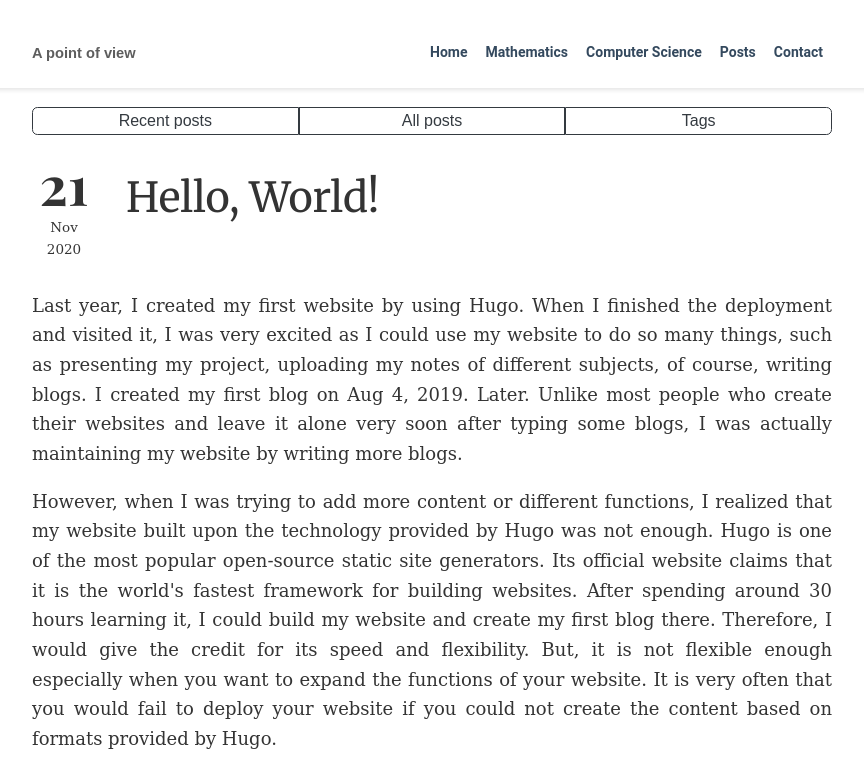
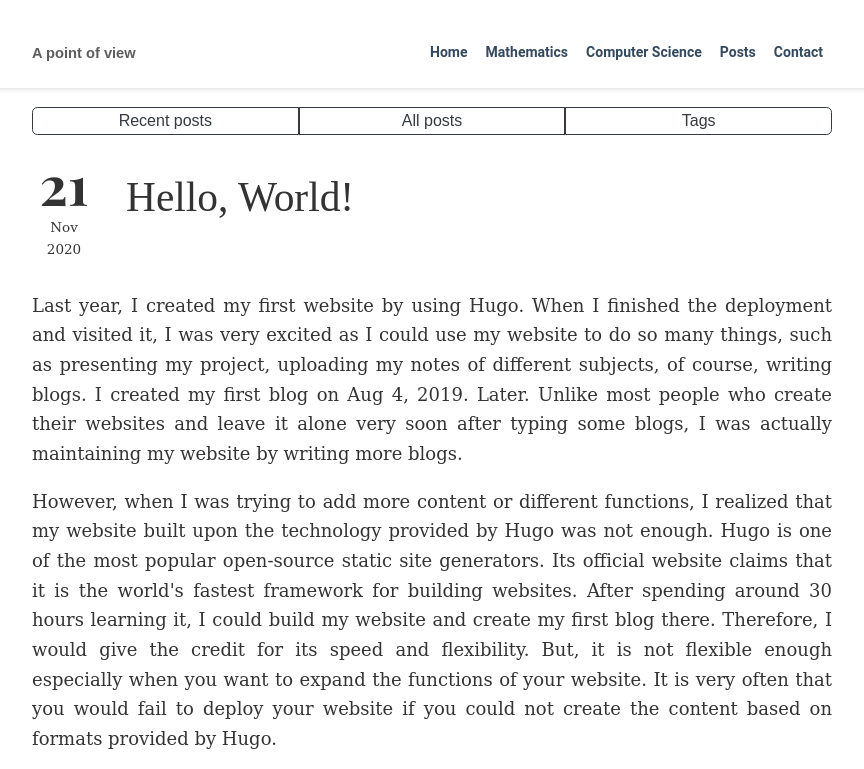
Before and after one commit to Michael-yunfei/Michael-yunfei.github.io, a plain HTML site: page posts/Nov2020/helloworld.html in a window 1280 px wide. Shown: the top 769 px of the page, without its empty margins (208-1072 px from the left). Drawn offline with nearby package versions, Linux system fonts and the light colour scheme.

Commit message:
delete google fonts

```diff
--- a/css/post.css
+++ b/css/post.css
@@ -1,6 +1,3 @@
-@import url('https://fonts.googleapis.com/css2?family=Inter:wght@400;500&display=swap');
-@import url('https://fonts.googleapis.com/css2?family=Merriweather&display=swap');
-
 body {
   text-align: justify;
   font-family: MiloTE,MiloTESec,Constantia,Lucida Bright,Lucidabright,Lucida Serif,Lucida,DejaVu Serif,Bitstream Vera Serif,Liberation Serif,Georgia,serif;
```
Also changed, not shown: posts/posthome.html (+0 -1 lines).
